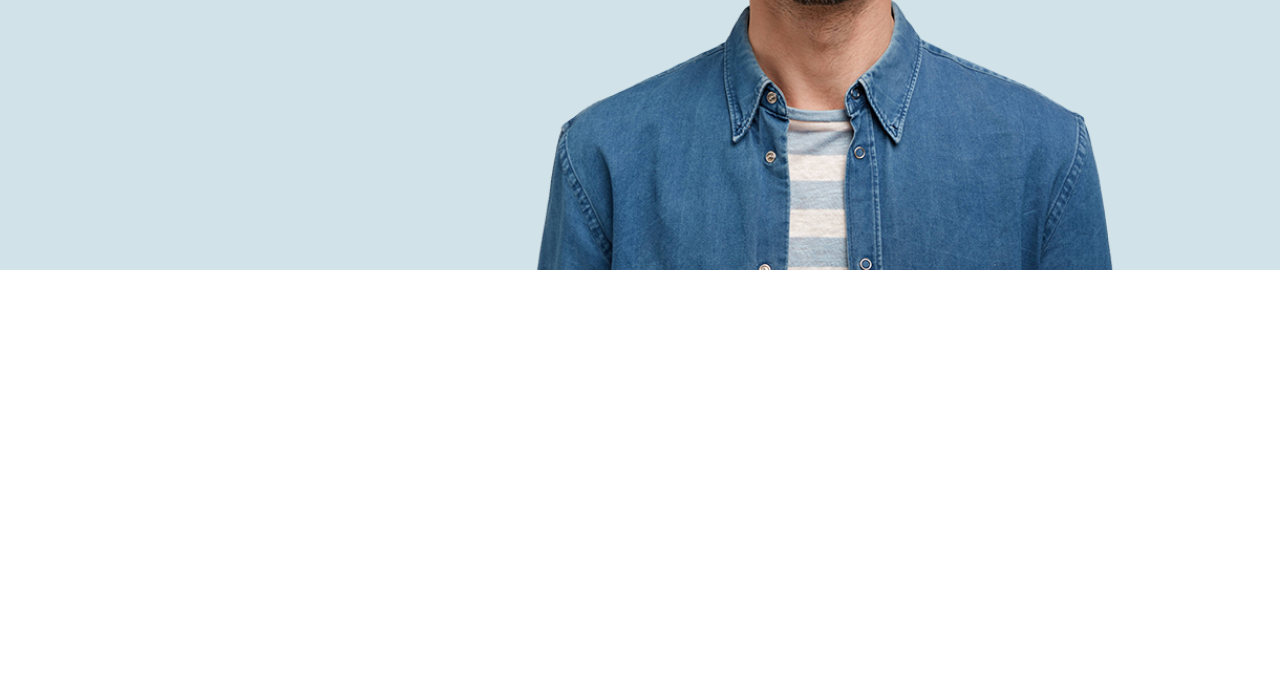
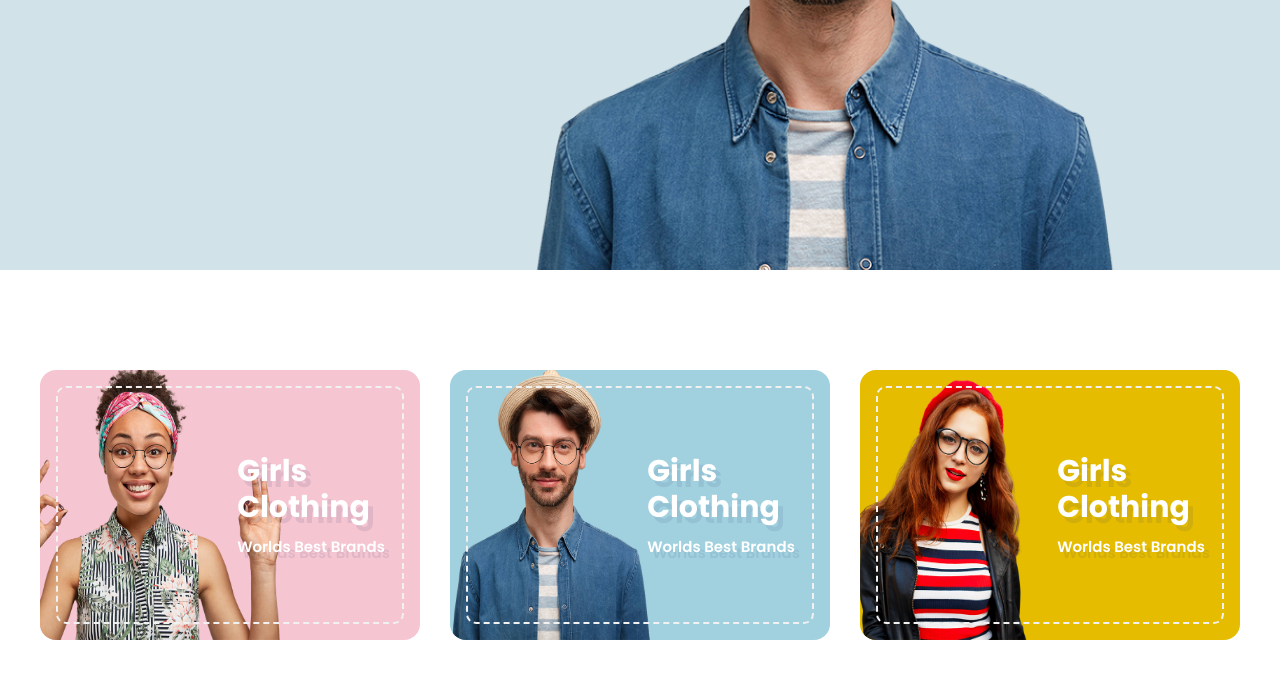
Before and after one commit to mohamedkhaledhafez/e-commerce-shop, a plain HTML site: page index.html in a window 1280 px wide. Shown: the part 530-1208 px from the top of the page. Before the commit the page ends 800 px from the top, so only its background shows below. Drawn offline with nearby package versions, Linux system fonts and the light colour scheme.

Commit message:
add advertise section

```diff
--- a/css/style.css
+++ b/css/style.css
@@ -316,3 +316,87 @@ li {
     padding: 1rem 3rem;
   }
 }
+
+/*================== ADVERT ==================*/
+.section {
+  padding: 10rem 0 5rem;
+}
+.advert-center {
+  display: grid;
+  grid-template-columns: repeat(auto-fit, minmax(30rem, 1fr));
+  gap: 3rem;
+}
+
+.advert-box {
+  position: relative;
+  color: #fff;
+  height: 27rem;
+  padding: 1.6rem;
+  overflow: hidden;
+  z-index: 1;
+  border-radius: 1.6rem;
+  -webkit-border-radius: 1.6rem;
+  -moz-border-radius: 1.6rem;
+  -ms-border-radius: 1.6rem;
+  -o-border-radius: 1.6rem;
+}
+
+.advert-box img {
+  position: absolute;
+  bottom: 0;
+  left: -20%;
+  height: 100%;
+  width: 35rem;
+  z-index: -1;
+}
+
+.advert-box:nth-child(1) {
+  background-color: #f5c5d1;
+}
+
+.advert-box:nth-child(2) {
+  background-color: #a1d1df;
+}
+
+.advert-box:nth-child(3) {
+  background-color: #e5bc00;
+}
+
+.advert-box .dotted {
+  position: relative;
+  height: 100%;
+  border: 2px dashed #f1f1f1;
+  border-radius: 1rem;
+  -webkit-border-radius: 1rem;
+  -moz-border-radius: 1rem;
+  -ms-border-radius: 1rem;
+  -o-border-radius: 1rem;
+}
+
+.advert-box .content {
+  position: absolute;
+  top: 50%;
+  right: 5%;
+  transform: translate(0, -50%);
+  -webkit-transform: translate(0, -50%);
+  -moz-transform: translate(0, -50%);
+  -ms-transform: translate(0, -50%);
+  -o-transform: translate(0, -50%);
+}
+
+.advert-box .content h2,
+.advert-box .content h4 {
+  text-shadow: 5px 6px 0px rgba(37, 59, 112, 0.1);
+}
+
+.advert-box .content h2 {
+  line-height: 1.2;
+  font-size: 3rem;
+  font-weight: 700;
+  margin-bottom: 1rem;
+}
+
+.advert-box .content h4 {
+  font-size: 1.5rem;
+  text-transform: capitalize;
+}
--- a/index.html
+++ b/index.html
@@ -93,6 +93,50 @@
     </header>
 
     <!--================= MAIN SECTION =================-->
+    <main>
+      <section class="section advert">
+        <div class="advert-center container">
+          <div class="advert-box">
+            <div class="dotted">
+              <div class="content">
+                <h2>
+                  Girls<br />
+                  Clothing
+                </h2>
+                <h4>Worlds Best Brands</h4>
+              </div>
+            </div>
+            <img src="img/advert1.png" alt="" />
+          </div>
+
+          <div class="advert-box">
+            <div class="dotted">
+              <div class="content">
+                <h2>
+                  Girls<br />
+                  Clothing
+                </h2>
+                <h4>Worlds Best Brands</h4>
+              </div>
+            </div>
+            <img src="img/advert2.png" alt="" />
+          </div>
+
+          <div class="advert-box">
+            <div class="dotted">
+              <div class="content">
+                <h2>
+                  Girls<br />
+                  Clothing
+                </h2>
+                <h4>Worlds Best Brands</h4>
+              </div>
+            </div>
+            <img src="img/advert3.png" alt="" />
+          </div>
+        </div>
+      </section>
+    </main>
 
     <!--================= GSAP =================-->
     <script src="https://cdnjs.cloudflare.com/ajax/libs/gsap/3.7.1/gsap.min.js"></script>
```
